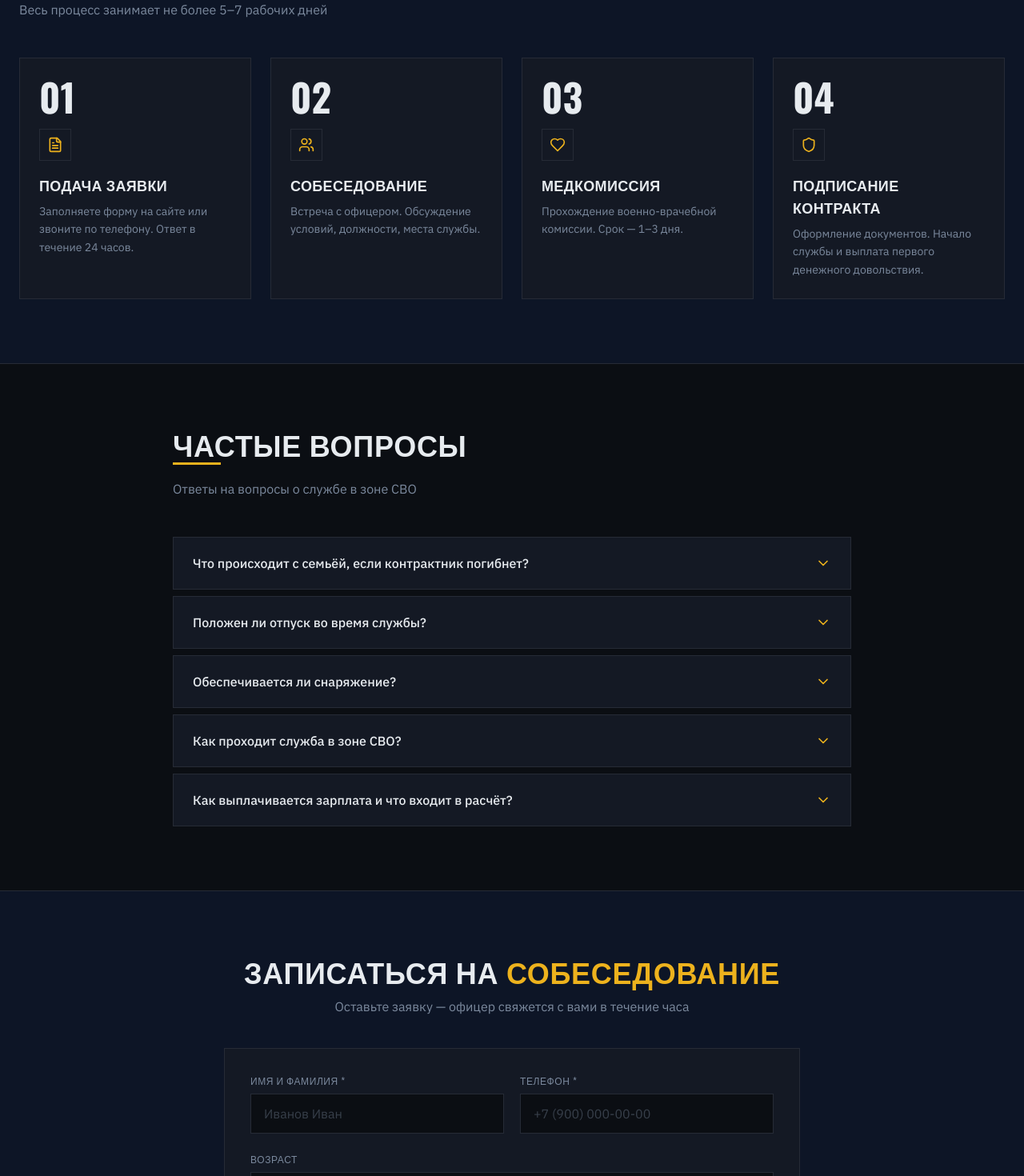
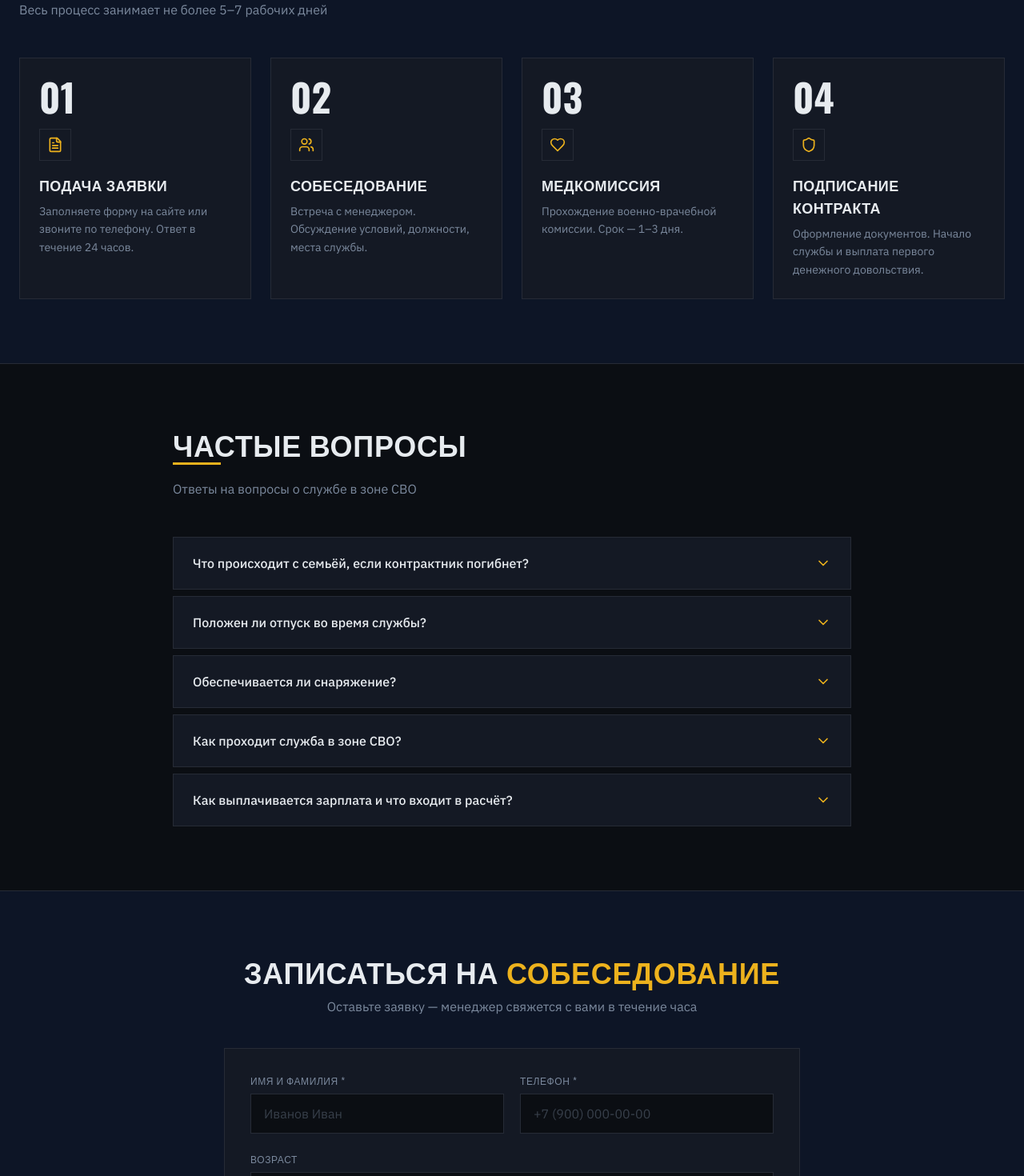
Before and after one commit to pr-poehali-dev/contract-service-project-1, a React (Vite) app: page / in a window 1280 px wide. Shown: the part 3199-4669 px from the top of the page at 80% size. Built offline with nearby package versions, Linux system fonts and the light colour scheme.

Commit message:
refactor: officer to manager

```diff
--- a/src/components/FormSection.tsx
+++ b/src/components/FormSection.tsx
@@ -39,7 +39,7 @@ export default function FormSection() {
             <h2 className="font-oswald text-4xl font-semibold uppercase text-foreground mb-3">
               Записаться на <span className="text-gold">собеседование</span>
             </h2>
-            <p className="text-muted-foreground">Оставьте заявку — офицер свяжется с вами в течение часа</p>
+            <p className="text-muted-foreground">Оставьте заявку — менеджер свяжется с вами в течение часа</p>
           </div>
 
           {submitted ? (
@@ -49,7 +49,7 @@ export default function FormSection() {
               </div>
               <h3 className="font-oswald text-2xl uppercase text-foreground mb-3">Заявка принята</h3>
               <p className="text-muted-foreground">
-                Ожидайте звонка в ближайшее время. Офицер подтвердит время собеседования.
+                Ожидайте звонка в ближайшее время. Менеджер подтвердит время собеседования.
               </p>
             </div>
           ) : (
--- a/src/components/InfoSections.tsx
+++ b/src/components/InfoSections.tsx
@@ -21,7 +21,7 @@ const steps = [
   {
     num: "02",
     title: "Собеседование",
-    desc: "Встреча с офицером. Обсуждение условий, должности, места службы.",
+    desc: "Встреча с менеджером. Обсуждение условий, должности, места службы.",
     icon: "Users",
   },
   {
```
